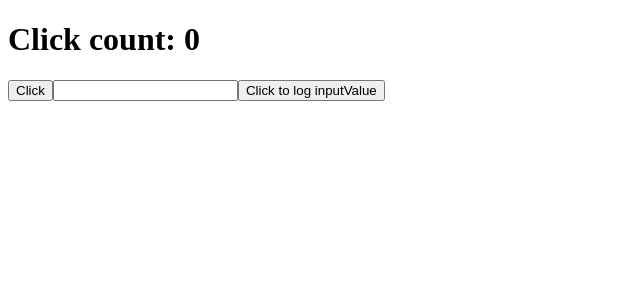
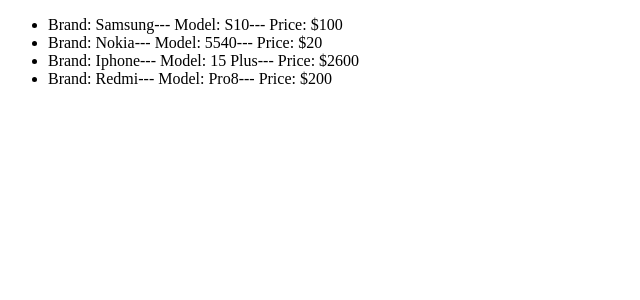
Before and after one commit to NataliiaYakovenko/react-rom-app, a React (Create React App) app: page / in a window 1280 px wide. Shown: the top 300 px of the page, without its empty margins (0-640 px from the left). Built offline with nearby package versions, Linux system fonts and the light colour scheme.

Commit message:
Add Користувацький хук

```diff
--- a/src/App.js
+++ b/src/App.js
@@ -1,14 +1,13 @@
 import React, { Component } from "react";
-import Clicker from "./components/SandboxComponent/Clicker";
+import PhoneLoadersHuk from "./components/PhonesLoader/PhoneLoadersHuk";
 
 
 class App extends Component {
 
 
   render() {
-    return (
-      <Clicker/>
-    )
+    return  <PhoneLoadersHuk />
+
   }
 }
 
--- /dev/null
+++ b/src/components/DataProvider/UseData.js
@@ -0,0 +1,26 @@
+import React from "react";
+import { useState, useEffect } from "react";
+
+const useData = (loadData) => {
+  const [data, setData] = useState([]);
+  const [isLoading, setIsLoading] = useState(true);
+  const [isError, setIsError] = useState(false);
+
+  useEffect(() => {
+    loadData()
+      .then((data) => {
+        setData(data);
+      })
+      .catch((err) => {
+        setIsError(err);
+      })
+      .finally(() => {
+        setIsLoading(false);
+      });
+  }, []);
+
+  return {data,isLoading,isError}
+
+};
+
+export default useData;
--- /dev/null
+++ b/src/components/PhonesLoader/PhoneLoadersHuk.js
@@ -0,0 +1,32 @@
+import React from "react";
+import useData from "../DataProvider/UseData";
+
+function PhoneLoadersHuk() {
+  const { data: phones, isLoading, isError } = useData(getPhones);
+
+  function getPhones() {
+    return fetch("./phones.json").then((response) => {
+      return response.json();
+    });
+  }
+
+  return (
+    <div>
+      {isLoading && <div>Loading...</div>}
+      {isError && <div>Error...{isError.message}</div>}
+
+      <ul>
+        {phones.map((phone, index) => {
+          return (
+            <li key={index}>
+              Brand: {phone.brand}--- Model: {phone.model}--- Price:{" "}
+              {phone.price}
+            </li>
+          );
+        })}
+      </ul>
+    </div>
+  );
+}
+
+export default PhoneLoadersHuk;
--- a/src/components/PhonesLoader/PhonesLoader.js
+++ b/src/components/PhonesLoader/PhonesLoader.js
@@ -43,9 +43,9 @@
         {isError && <div>Error...{isError.message}</div>}
 
         <ul>
-          {phones.map((phone) => {
+          {phones.map((phone, index) => {
             return (
-              <li>
+              <li key={index}>
                 Brand: {phone.brand}--- Model: {phone.model}--- Price: {phone.price}
               </li>
             );
```
